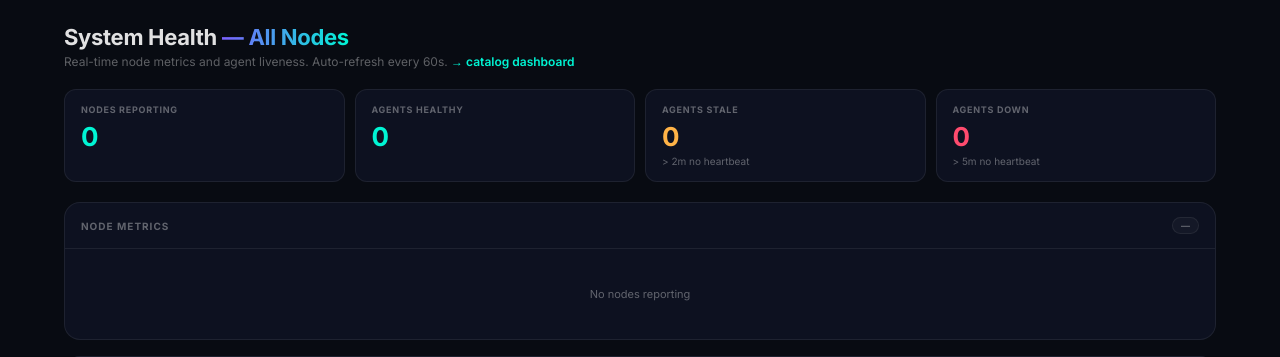
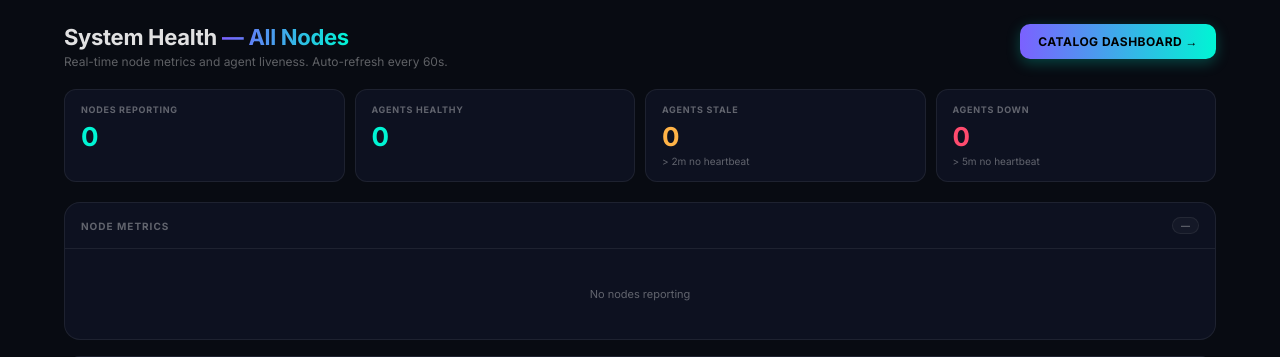
Before and after one commit to personalprometheus-blip/synthos-company, a Flask app: template templates/auditor.html in a window 1280 px wide. Shown: the top 357 px of the page. Run offline with Flask 3, Linux system fonts and the light colour scheme; the template is opened without the code that fills it, so the values that code supplies are empty; some libraries are stand-ins or nearby versions.

Commit message:
feat(monitor): promote catalog cross-link to prominent button on /audit
Sprint 3 P2.1 (round 2): the inline subtitle link from 864d81d was
too easy to miss. Refactored the header into a flex layout with
title+subtitle on the left and a prominent teal/purple gradient
button on the right linking to portal.synth-cloud.com/audit/catalog.
Button is uppercase, bold, with subtle shadow — visually unmissable
on page load.

Co-Authored-By: Claude Opus 4.7 <noreply@anthropic.com>

```diff
--- a/templates/auditor.html
+++ b/templates/auditor.html
@@ -89,8 +89,7 @@ html,body{min-height:100vh;background:var(--bg);color:var(--text);font-family:va
 {{ subpage_hdr|safe }}
 
 <div class="page">
-  <div class="title">System Health <span>&#x2014; All Nodes</span></div>
-  <div class="subtitle">Real-time node metrics and agent liveness. Auto-refresh every 60s. <a href="https://portal.synth-cloud.com/audit/catalog" target="_blank" style="color:var(--teal);text-decoration:none;font-weight:600;">→ catalog dashboard</a></div>
+  <div style="display:flex;align-items:flex-start;justify-content:space-between;gap:16px;margin-bottom:20px;"><div><div class="title" style="margin-bottom:4px;">System Health <span>&#x2014; All Nodes</span></div><div class="subtitle" style="margin-bottom:0;">Real-time node metrics and agent liveness. Auto-refresh every 60s.</div></div><a href="https://portal.synth-cloud.com/audit/catalog" target="_blank" style="display:inline-flex;align-items:center;gap:8px;padding:10px 18px;border-radius:10px;background:linear-gradient(90deg,var(--purple),var(--teal));color:#000;text-decoration:none;font-weight:700;font-size:12px;letter-spacing:0.04em;text-transform:uppercase;white-space:nowrap;box-shadow:0 4px 14px rgba(0,245,212,0.25);flex-shrink:0;">Catalog Dashboard →</a></div>
 
   <div id="err-bar" class="error-bar" style="display:none"></div>
 
```
